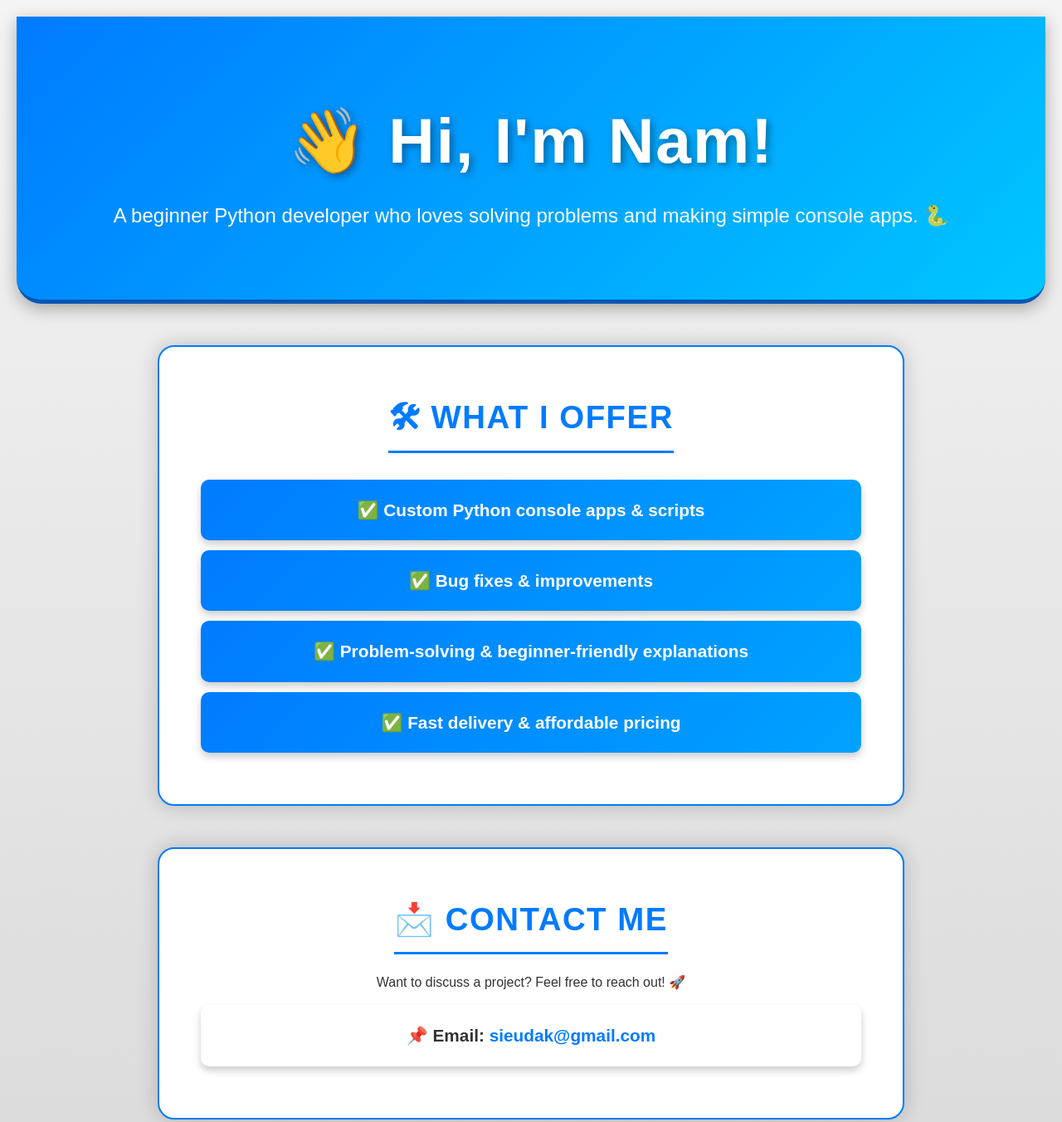
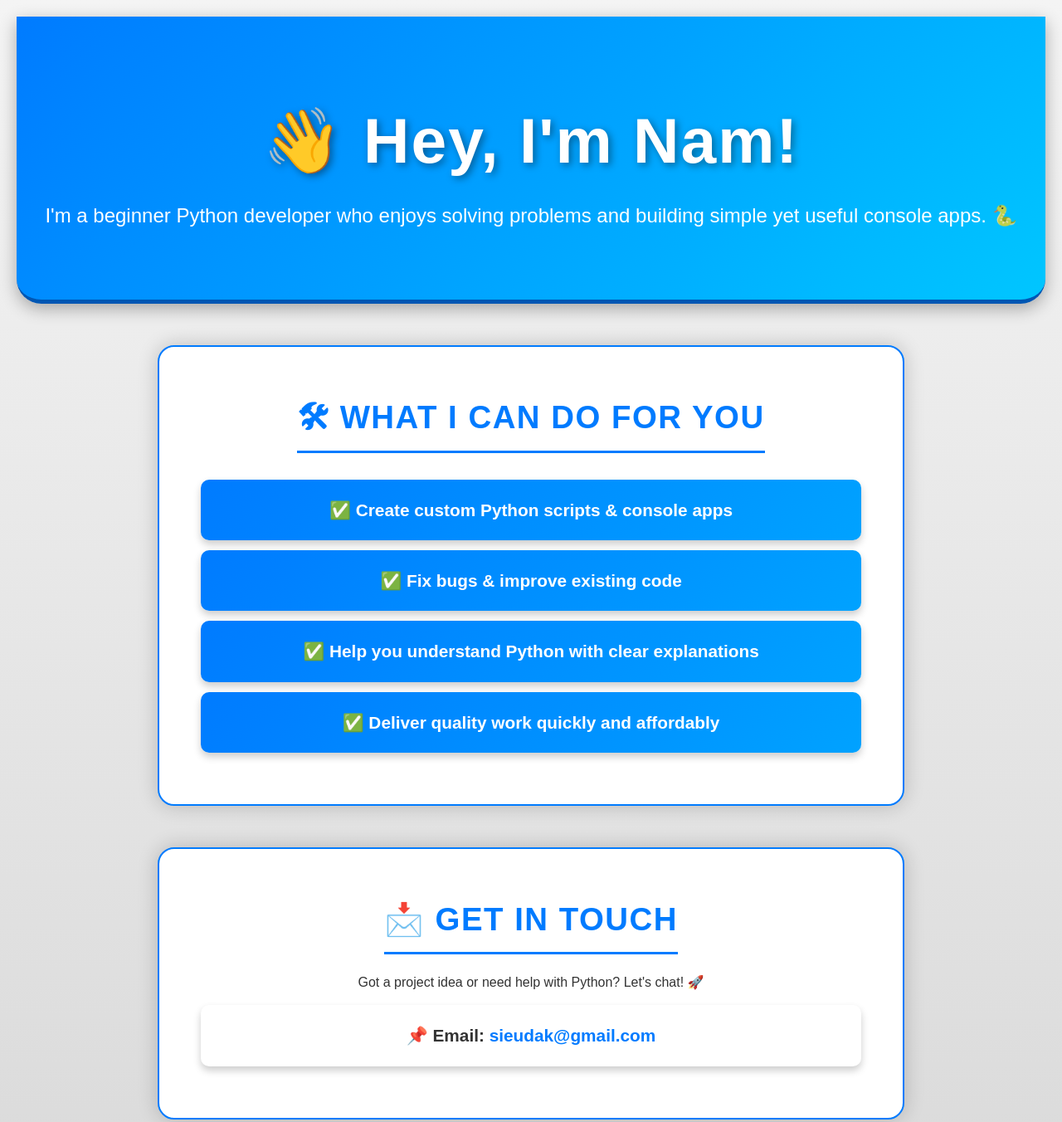
Before and after one commit to sieudak/-, a plain HTML site: page index.html in a window 1280 px wide. Shown: the top 1352 px of the page at 83% size. Drawn offline with Linux system fonts and the light colour scheme.

Commit message:
Update index.html

```diff
--- a/index.html
+++ b/index.html
@@ -8,25 +8,25 @@
 </head>
 <body>
     <header>
-        <h1>👋 Hi, I'm Nam!</h1>
-        <p>A beginner Python developer who loves solving problems and making simple console apps. 🐍</p>
+        <h1>👋 Hey, I'm Nam!</h1>
+        <p>I'm a beginner Python developer who enjoys solving problems and building simple yet useful console apps. 🐍</p>
     </header>
 
     <section class="services">
-        <h2>🛠 What I Offer</h2>
+        <h2>🛠 What I Can Do for You</h2>
         <ul>
-            <li>✅ Custom Python console apps & scripts</li>
-            <li>✅ Bug fixes & improvements</li>
-            <li>✅ Problem-solving & beginner-friendly explanations</li>
-            <li>✅ Fast delivery & affordable pricing</li>
+            <li>✅ Create custom Python scripts & console apps</li>
+            <li>✅ Fix bugs & improve existing code</li>
+            <li>✅ Help you understand Python with clear explanations</li>
+            <li>✅ Deliver quality work quickly and affordably</li>
         </ul>
     </section>
 
     <section class="contact">
-        <h2>📩 Contact Me</h2>
-        <p>Want to discuss a project? Feel free to reach out! 🚀</p>
+        <h2>📩 Get in Touch</h2>
+        <p>Got a project idea or need help with Python? Let's chat! 🚀</p>
         <ul>
-            <li>📌 <b>Email:</b> <a href="mailto:your-email@example.com">sieudak@gmail.com</a></li>
+            <li>📌 <b>Email:</b> <a href="mailto:sieudak@gmail.com">sieudak@gmail.com</a></li>
         </ul>
     </section>
 
```
